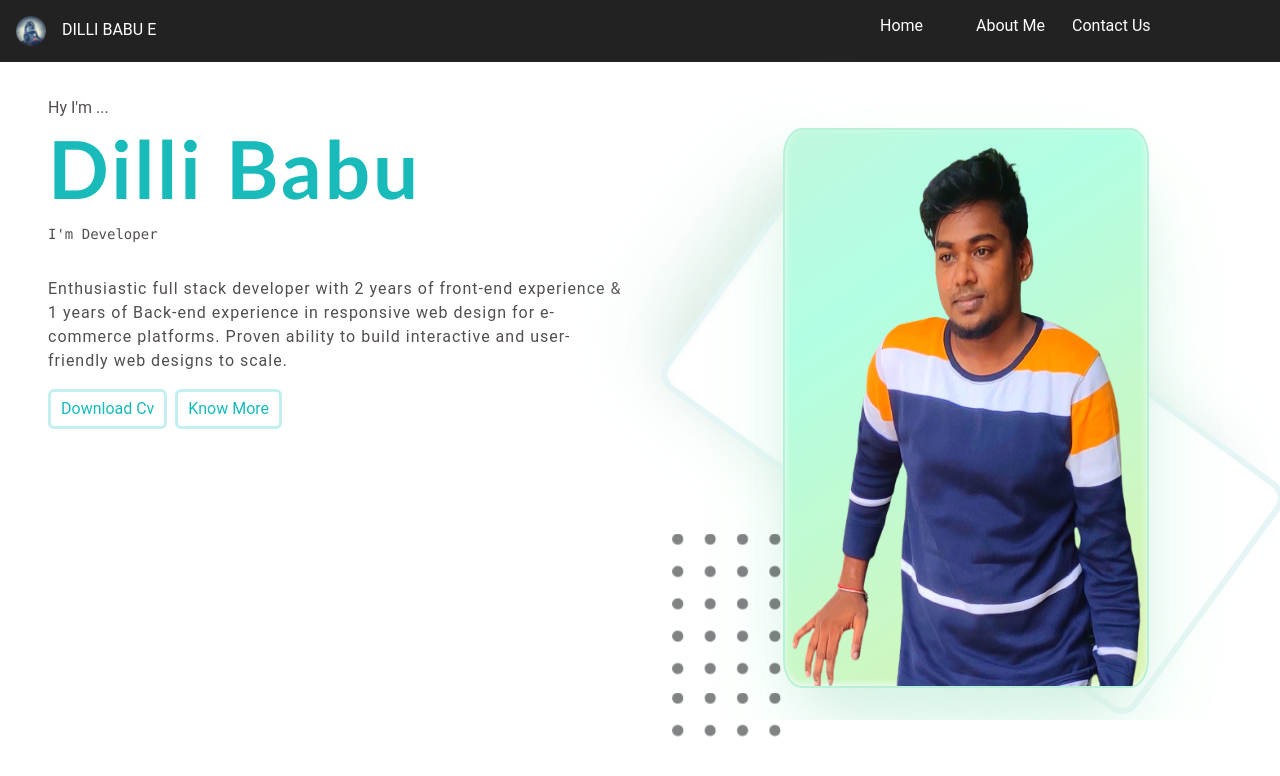
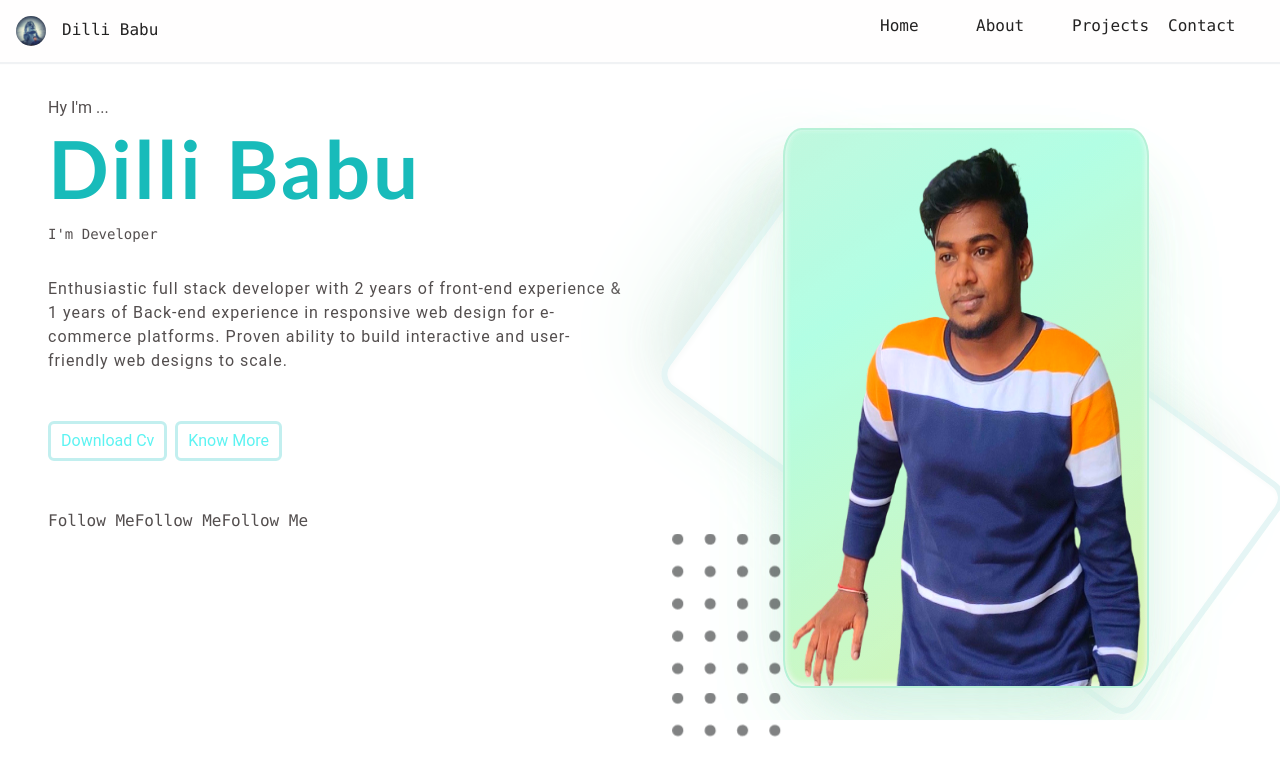
Before and after one commit to shankar1905/Portfolios, an Angular app: page / in a window 1280 px wide. Shown: the top 776 px of the page. Built offline with nearby package versions, Linux system fonts and the light colour scheme.

Commit message:
dashboard

```diff
--- a/src/app/core/header/header.component.css
+++ b/src/app/core/header/header.component.css
@@ -3,27 +3,28 @@ ul {
     text-align: center;
   }
   .header{
-    background-color: #232222;
-    color: #fffefe !important;
+    background-color: #fffefe;
+    color: #232222 !important;
     position: fixed;
+    box-shadow: 1px 1px 1px 1px #f0f2f4;
   }
   .nav-link{
     position: absolute;
      top: 14px;
   }
   .nav-link:hover{
-    border-bottom: 2px solid;
-    /* // width: 29px; */
+    /* border-bottom: 2px solid;
+    /* // width: 29px;
      position: absolute;
-     top: 14px;
-     color: #479c61;
+     top: 14px; */
+     color: #5df3f2;
   }
   .active{
-    color: #479c61;
-    border-bottom: 2px solid;
+    color: #5df3f2;
+    /* border-bottom: 2px solid; */
     /* // width: 29px; */
-     position: absolute;
-     top: 14px;
+     /* position: absolute;
+     top: 14px; */
   }
 .logo{
   width: 30px;
--- a/src/app/core/header/header.component.html
+++ b/src/app/core/header/header.component.html
@@ -3,7 +3,7 @@
       <div class="col-xxl-2 col-xl-2  col-lg-2 col-md-2 col-sm-2 col-xs-12 col-12  ">
         <span>
           <img src="../../../assets/img/profile.jpg" class="logo" />
-        </span><label style="margin-left: 1rem;" >DILLI BABU E</label>
+        </span><label style="margin-left: 1rem;" class="mono-fs-s"  >Dilli Babu</label>
       </div>
       <div class="col-xxl-6 col-xl-6  col-lg-6 col-md-6 col-sm-4 col-xs-0 col-12 ">
 
@@ -11,14 +11,14 @@
       <div class=" col-xxl-4 col-xl-4  col-lg-4 col-md-4 col-sm-4 col-xs-0 col-12  d-none d-sm-block">
         <ul class="d-flex flex-row" style="margin-bottom:unset !important;">
           <li (click)="changes('home')" class=" col-xxl-3 col-xl-3  col-lg-3 col-md-3 col-sm-3 col-xs-12 col-12 "   [routerLink]="['/dashboard']">
-            <label class="nav-link {{home}} cursor">Home</label>
+            <label class="nav-link {{home}} cursor mono-fs-s">Home</label>
           </li>
           <li (click)="changes('about')" class=" col-xxl-3 col-xl-3  col-lg-3 col-md-3 col-sm-3 col-xs-12 col-12 "  [routerLink]="['/about']">
-            <label class="nav-link {{about}} cursor">About Me</label></li>
-          <!-- <li class=" col-xxl-4 col-xl-4  col-lg-4 col-md-4 col-sm-4 col-xs-12 col-12 "  [routerLink]="['/projects']">
-            <label class="nav-link cursor">Learning & Projects</label></li> -->
-          <li  (click)="changes('contact')" class=" col-xxl-6 col-xl-6  col-lg-6 col-md-6 col-sm-6 col-xs-12 col-12 "  [routerLink]="['/contact_us']">
-            <label class="nav-link {{contact}} cursor">Contact Us</label></li>
+            <label class="nav-link {{about}} cursor mono-fs-s">About</label></li>
+            <li (click)="changes('about')" class=" col-xxl-3 col-xl-3  col-lg-3 col-md-3 col-sm-3 col-xs-12 col-12 "  [routerLink]="['/about']">
+              <label class="nav-link {{about}} cursor mono-fs-s">Projects</label></li>
+          <li  (click)="changes('contact')" class=" col-xxl-3 col-xl-3  col-lg-3 col-md-3 col-sm-3 col-xs-12 col-12 "  [routerLink]="['/contact_us']">
+            <label class="nav-link {{contact}} cursor mono-fs-s">Contact</label></li>
         </ul>
       </div>
 
--- a/src/app/dashboard/dashboard.component.css
+++ b/src/app/dashboard/dashboard.component.css
@@ -26,6 +26,8 @@
     border-radius: 6px;
     margin-right: .5rem;
     cursor: pointer;
+    background-color: #fff;
+    color: #5df3f2;
 }
 
 .km-fs {
@@ -33,11 +35,26 @@
     border: 3px solid #c2efef;
     border-radius: 6px;
     cursor: pointer;
+    background-color: #fff;
+    color: #5df3f2;
+    cursor: pointer;
 }
 
+.mat-t-3{
+    margin-top: 3rem ;
+}
 
 .mar-b-2{
     margin-bottom: 1rem;
+}
+.km-fs:hover{
+    background-color: #18bbba;
+    color: #fffcfc;
+}
+
+.cv-fs:hover{
+    background-color: #18bbba;
+    color: #fffcfc;
 }
 
 .img {
--- a/src/app/dashboard/dashboard.component.html
+++ b/src/app/dashboard/dashboard.component.html
@@ -7,18 +7,33 @@
                 <label>Hy I'm ...</label>
                 <h2 class="name-fs primary-color">Dilli Babu</h2>
                 <pre>I'm Developer</pre>
-                <p class="let-sp-1 padt-1">Enthusiastic full stack developer with 2 years of front-end experience & 1 years of Back-end experience in responsive web design for e-commerce platforms.
+                <p class="let-sp-1 padt-1">Enthusiastic full stack developer with 2 years of front-end experience & 1
+                    years of Back-end experience in responsive web design for e-commerce platforms.
 
                     Proven ability to build interactive and user-friendly web designs to scale.</p>
 
                 <!-- <button type="button" class="btn btn-outline-success">Success</button> -->
             </div>
-            <div class="d-flex pad-lf-3 mar-b-2">
+            <div class="d-flex pad-lf-3 mar-b-2 mat-t-3">
                 <div class="cv-fs">
-                    <label class="primary-color">Download Cv</label>
+                    <label class="cursor">Download Cv</label>
                 </div>
                 <div class="km-fs">
-                    <label class="primary-color">Know More</label>
+                    <label class="cursor">Know More</label>
+                </div>
+            </div>
+            <div class="d-flex pad-lf-3 mar-b-2 mat-t-3">
+                <div>
+                    <label class="mono-fs-s">Follow Me</label>
+                </div>
+                <div>
+                    <label class="mono-fs-s"><i class="fa fa-comment-alt text-success mr-5"></i></label>
+                </div>
+                <div>
+                    <label class="mono-fs-s">Follow Me</label>
+                </div>
+                <div>
+                    <label class="mono-fs-s">Follow Me</label>
                 </div>
             </div>
 
--- a/src/styles.css
+++ b/src/styles.css
@@ -99,6 +99,9 @@ body {
 .cursor{
     cursor: pointer !important;
 }
+.mono-fs-s{
+    font-family: var(--bs-font-monospace);
+}
 
 .mar-t1{
     margin-top: 1rem !important;
```
